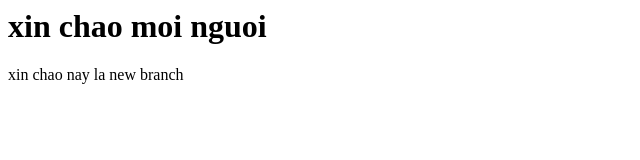
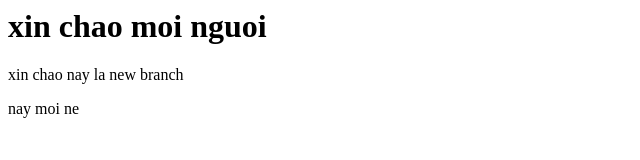
Before and after one commit to zeroht2020/intro-, a plain HTML site: page index.html in a window 1280 px wide. Shown: the full height of the page, 0-640 px from the left. Drawn offline with Linux system fonts and the light colour scheme.

Commit message:
update html

```diff
--- a/index.html
+++ b/index.html
@@ -1,2 +1,3 @@
 <h1>xin chao moi nguoi</h1>
 <p>xin chao nay la new branch</p>
+<p> nay moi ne </p>
```
